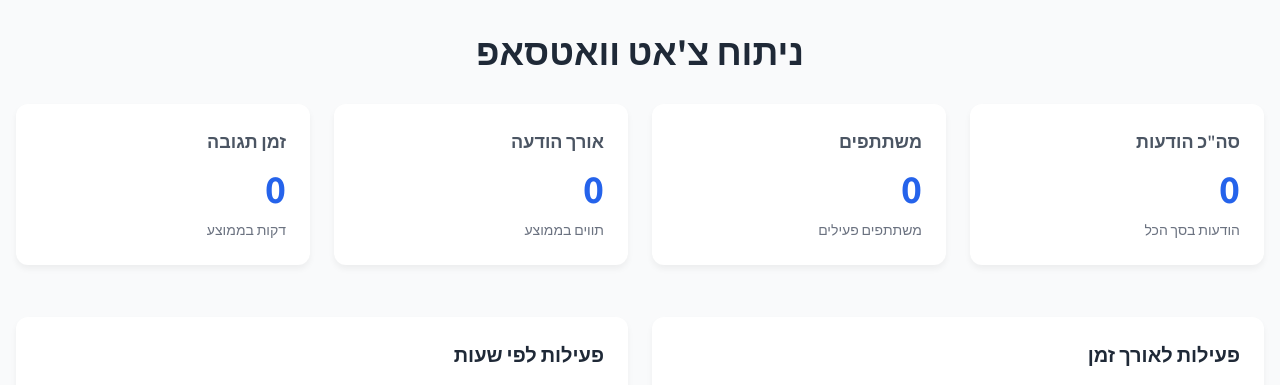
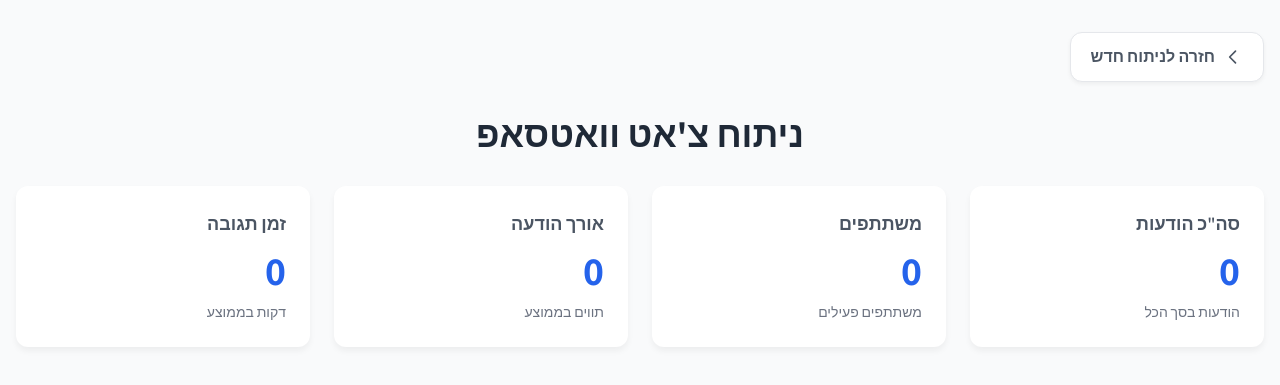
Before and after one commit to yuvalklein2/WhatStatsUpdated, a Flask app: page /dashboard in a window 1280 px wide. Shown: the top 385 px of the page. Run offline with Flask 3, Linux system fonts and the light colour scheme.

Commit message:
Add back button to dashboard

```diff
--- a/templates/dashboard.html
+++ b/templates/dashboard.html
@@ -11,6 +11,31 @@
     <style>
         * {
             font-family: 'Assistant', sans-serif;
+        }
+
+        .back-button {
+            display: inline-flex;
+            align-items: center;
+            gap: 8px;
+            padding: 12px 20px;
+            background-color: white;
+            border: 1px solid #e5e7eb;
+            border-radius: 12px;
+            color: #4b5563;
+            font-weight: 600;
+            transition: all 0.3s ease;
+            box-shadow: 0 2px 4px rgba(0,0,0,0.05);
+        }
+
+        .back-button:hover {
+            background-color: #f9fafb;
+            transform: translateY(-1px);
+            box-shadow: 0 4px 6px rgba(0,0,0,0.1);
+        }
+
+        .back-button svg {
+            width: 20px;
+            height: 20px;
         }
 
         .stat-card {
@@ -64,6 +89,15 @@
 </head>
 <body class="bg-gray-50">
     <div class="container mx-auto px-4 py-8">
+        <div class="mb-8">
+            <a href="/" class="back-button">
+                <svg xmlns="http://www.w3.org/2000/svg" fill="none" viewBox="0 0 24 24" stroke="currentColor">
+                    <path stroke-linecap="round" stroke-linejoin="round" stroke-width="2" d="M15 19l-7-7 7-7" />
+                </svg>
+                חזרה לניתוח חדש
+            </a>
+        </div>
+
         <h1 class="text-4xl font-bold mb-8 text-center text-gray-800">ניתוח צ'אט וואטסאפ</h1>
 
         <!-- סיכום כללי -->
```
